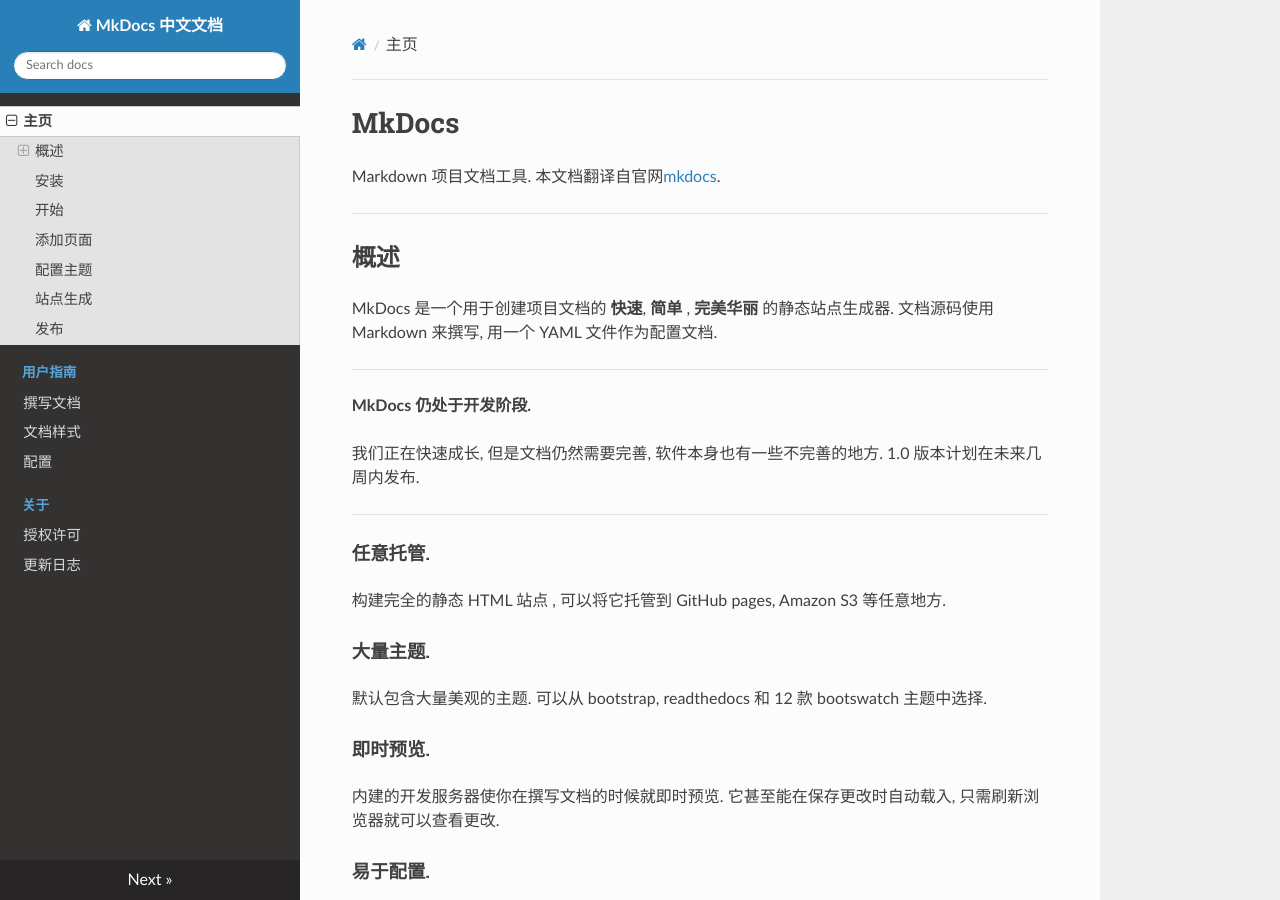
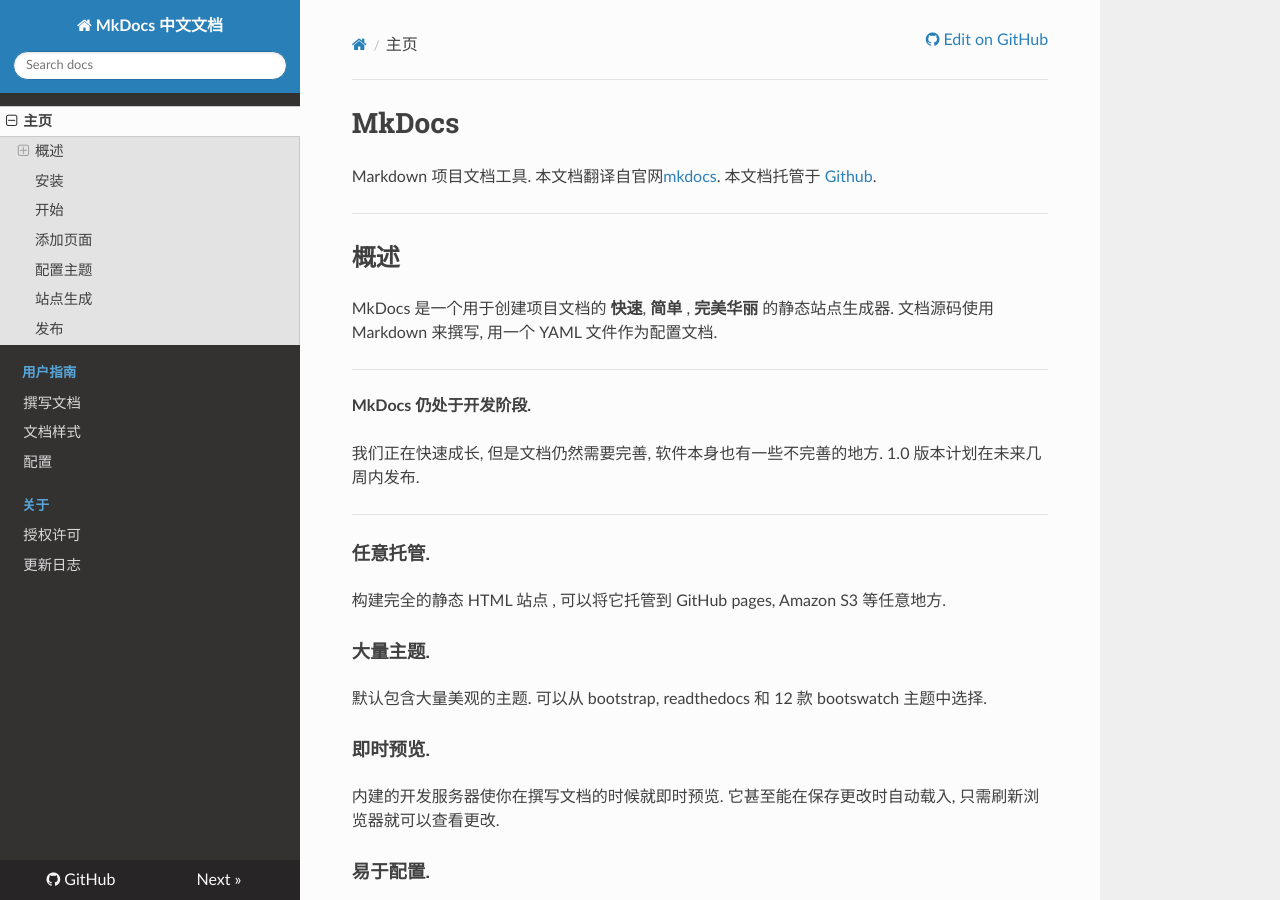
Before and after one commit to cnbin/markdown-docs-zh, an MkDocs documentation site: the page built from docs/index.md, in a window 1280 px wide and 900 px high. Built offline with MkDocs 1.6.1, drawn with Linux system fonts in a browser that asks for light colours; nearby versions of some CDN libraries; old or Windows-style settings are respelled for this version of MkDocs.

Commit message:
add github repository link

```diff
--- a/docs/index.md
+++ b/docs/index.md
@@ -1,6 +1,6 @@
 # MkDocs
 
-Markdown 项目文档工具. 本文档翻译自官网[mkdocs][mkdocs].
+Markdown 项目文档工具. 本文档翻译自官网[mkdocs][mkdocs]. 本文档托管于 [Github][github].
 
 ---
 
@@ -155,3 +155,4 @@
 [python]: https://www.python.org/
 [pip]: http://pip.readthedocs.org/en/latest/installing.html
 [mkdocs]: http://www.mkdocs.org/
+[github]: https://github.com/chengsu/markdown-docs-zh/
--- a/mkdocs.yml
+++ b/mkdocs.yml
@@ -16,3 +16,4 @@
 # google_analytics: ['UA-27795084-5', 'mkdocs.org']
 
 theme: readthedocs
+repo_url: https://github.com/chengsu/markdown-docs-zh/
```
